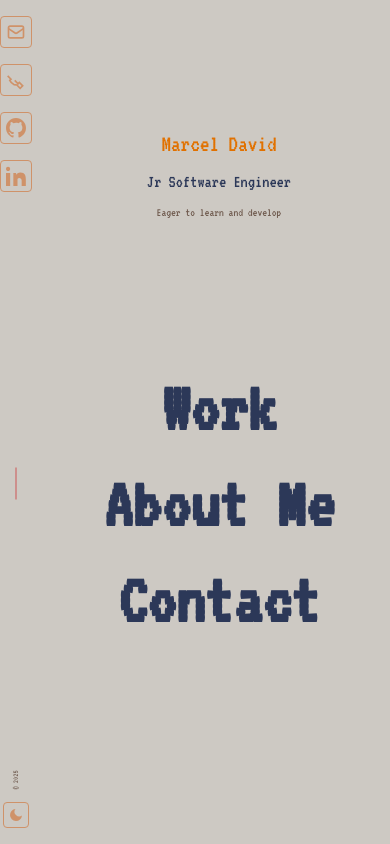
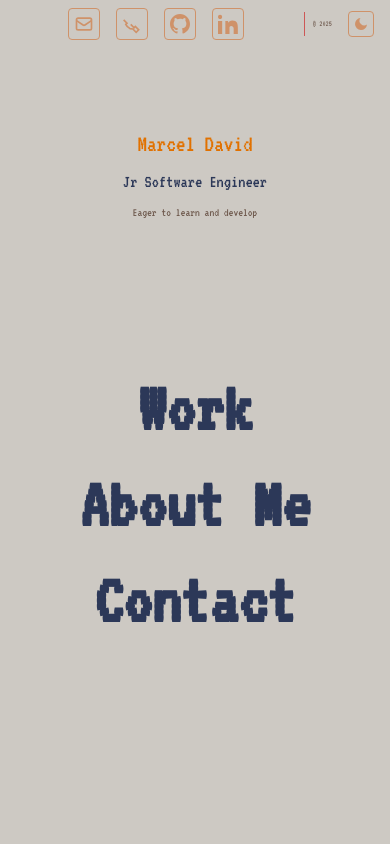
Before and after one commit to marceldavidbaroi/Portfolio, a React (Vite) app: page /home in a window 390 px wide. Built offline with nearby package versions, Linux system fonts and the light colour scheme.

Commit message:
padding issue fixed

```diff
--- a/src/layout/Layout.tsx
+++ b/src/layout/Layout.tsx
@@ -120,25 +120,22 @@ const Layout: React.FC = () => {
 
   return (
     <div
-      className="flex min-h-screen bg-[var(--color-bg)] font-terminal font-normal overflow-x-hidden"
+      className="flex min-h-screen bg-[var(--color-bg)] font-terminal font-normal overflow-x-hidden "
       style={{ fontStyle: "normal" }}
     >
       {/* Sidebar */}
       <nav
         className="
-          fixed top-0 left-0
+    fixed
+    top-0 left-0 right-0
     bg-[var(--color-bg)] text-[var(--color-text-soft)]
-          h-screen
-          w-8 sm:w-12 md:w-12 lg:w-14 xl:w-14
-          py-4
-          box-border
-          flex flex-col items-center justify-between
-          flex-shrink-0
+    h-12
+    flex flex-row items-center justify-between px-4
+    sm:h-screen sm:w-12 sm:flex-col sm:py-4 sm:box-border sm:flex-shrink-0
     z-50
   "
       >
-        {/* Top - Contacts icons or rotated link */}
-        <div className="flex flex-col items-center justify-center select-none whitespace-nowrap space-y-4">
+        <div className="flex flex-row sm:flex-col items-center justify-center select-none whitespace-nowrap space-x-4 sm:space-x-0 sm:space-y-4 w-full sm:w-auto">
           {isHomeExact ? (
             contactButtons.map(({ label, href, icon }) => (
               <a
@@ -163,8 +160,11 @@ const Layout: React.FC = () => {
               </a>
             ))
           ) : (
-            <div className="writing-vertical rotate-270 text-[var(--color-accent-1)] mt-8 font-bold text-[16px] sm:text-[24px] ">
-              <Link to={`/${topText.toLowerCase() || "home"}`} className="no-underline">
+            <div className="writing-vertical sm:rotate-270 text-[var(--color-accent-1)] font-bold text-[16px] sm:text-[24px]">
+              <Link
+                to={`/${topText.toLowerCase() || "home"}`}
+                className="no-underline"
+              >
                 {topText}
               </Link>
             </div>
@@ -172,16 +172,15 @@ const Layout: React.FC = () => {
         </div>
 
         {/* Divider line */}
-        <div className="w-full sm:w-[200px] md:w-[350px] h-px bg-[var(--color-accent-2)] rotate-90 my-6" />
+        <div className="hidden sm:block w-full md:w-[350px] h-px bg-[var(--color-accent-2)] rotate-90 my-6"></div>
+        <div className="block sm:hidden w-px h-6 bg-[var(--color-accent-2)] mx-2"></div>
 
         {/* Bottom section */}
-        <div className="flex flex-col items-center space-y-4 ">
-          {/* Copyright */}
-          <div className="writing-vertical rotate-270 text-[var(--color-text-soft)] select-none text-[8px] sm:text-[9px] md:text-xs lg:text-sm xl:text-base whitespace-nowrap">
+        <div className="flex flex-row sm:flex-col items-center space-x-4 sm:space-x-0 sm:space-y-4">
+          <div className="select-none text-[8px] sm:text-base whitespace-nowrap writing-vertical sm:rotate-270 text-[var(--color-text-soft)]">
             © 2025
           </div>
 
-          {/* Dark mode toggle button */}
           <button
             onClick={() => setDark(!dark)}
             className="p-1 text-[var(--color-accent-1)] border border-[var(--color-accent-1)] rounded select-none hover:bg-[var(--color-accent-1)] hover:text-[var(--color-bg)] transition-colors duration-300"
@@ -197,8 +196,8 @@ const Layout: React.FC = () => {
       {/* Main Content */}
       <main
         className="
-          flex-grow min-w-0 min-h-screen px-5 sm:px-8 md:px-12
-          ml-12 sm:ml-14 md:ml-16 lg:ml-20 xl:ml-24
+          flex-grow min-w-0 min-h-screen px-0 sm:px-6 md:px-6
+          ml-0 sm:ml-14 md:ml-16 lg:ml-20 xl:ml-24
         "
       >
         <Outlet />
--- a/src/modules/home/pages/HomeIndex.tsx
+++ b/src/modules/home/pages/HomeIndex.tsx
@@ -10,9 +10,7 @@ const HomeIndex: React.FC = () => {
       style={{ backgroundColor: "var(--color-bg)" }}
     >
       {/* Left Column */}
-      <div
-        className="w-full md:w-1/2 lg:w-1/3 flex items-end px-4 sm:px-6 md:px-16 py-6 sm:py-8 md:py-20 box-border pt-32 sm:pt-0"
-      >
+      <div className="w-full md:w-1/2 lg:w-1/3 flex items-end px-4 sm:px-6 md:px-16 py-6 sm:py-8 md:py-20 box-border pt-32 sm:pt-0">
         <div className="text-center md:text-left w-full">
           <h1 className="text-2xl sm:text-3xl md:text-4xl font-terminal text-amber-600 mb-2">
             Marcel David
```
Lines whose indentation alone changed are shown as unchanged.
